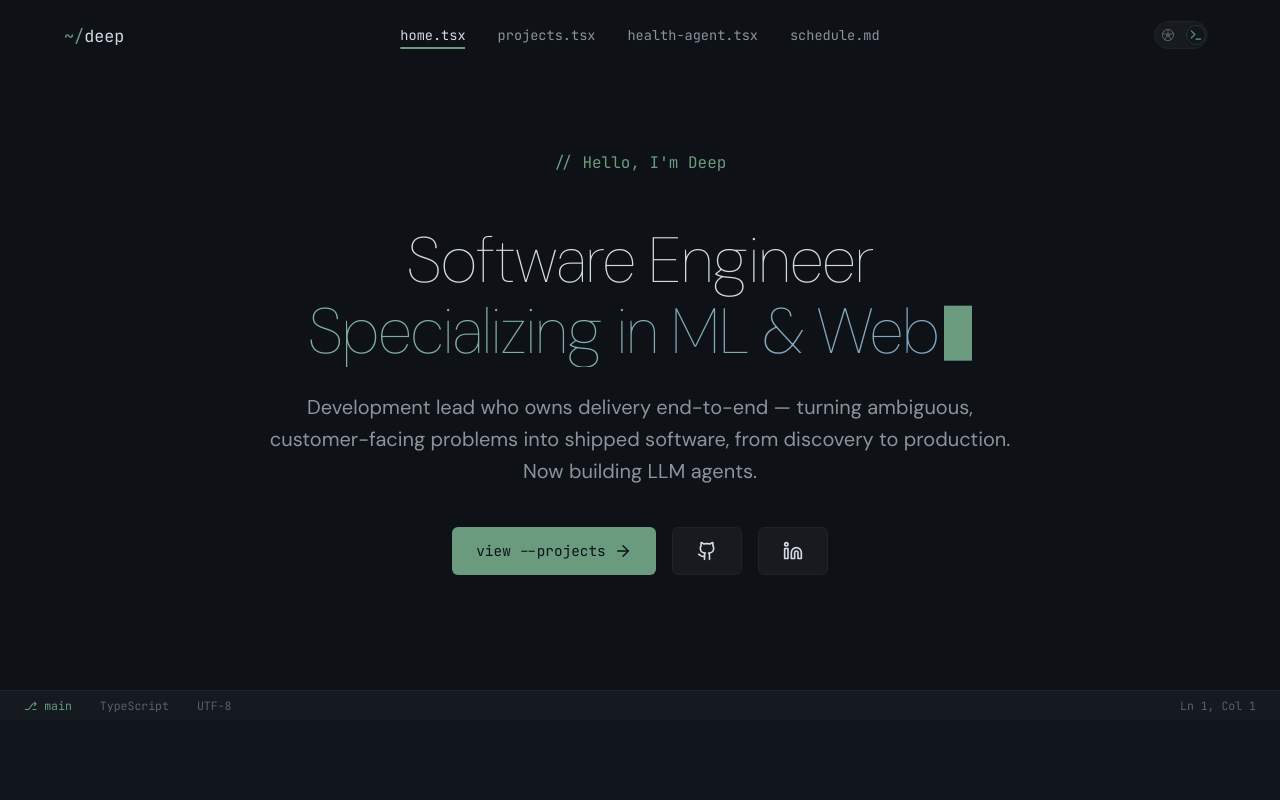
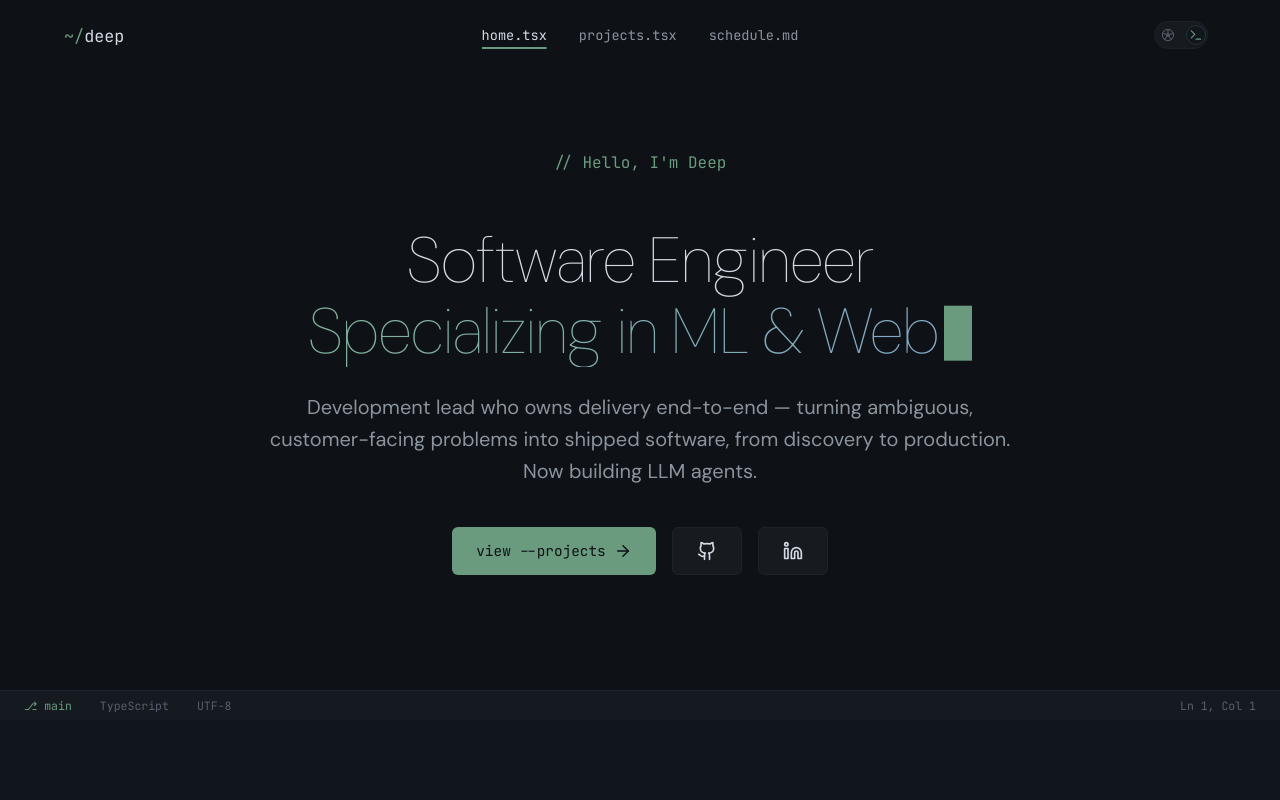
Before and after one commit to Deep-Parekh/port, a Next.js app: page / in a window 1280 px wide. Shown: the top 800 px of the page. Built offline with nearby package versions, Linux system fonts and the light colour scheme.

Commit message:
Remove health agent link

```diff
--- a/components/Navbar.tsx
+++ b/components/Navbar.tsx
@@ -11,7 +11,8 @@ import { useTheme } from '@/context/ThemeContext';
 const navItems = [
     { name: 'Home', file: 'home.tsx', path: '/' },
     { name: 'Projects', file: 'projects.tsx', path: '/#projects' },
-    { name: 'HealthVA', file: 'health-agent.tsx', path: '/health-agent' },
+    // HealthVA is temporarily down
+    // { name: 'HealthVA', file: 'health-agent.tsx', path: '/health-agent' },
     { name: 'Schedule', file: 'schedule.md', path: '/schedule' },
 ];
 
```
